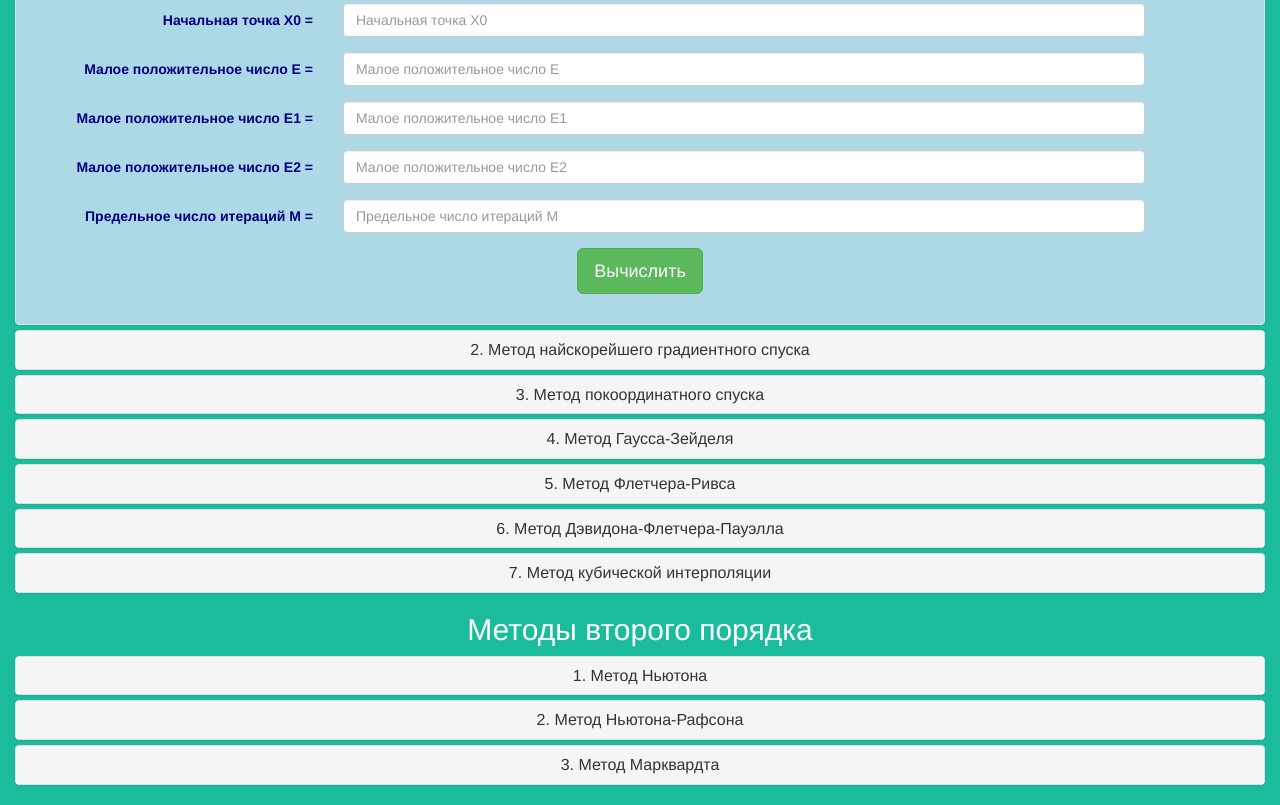
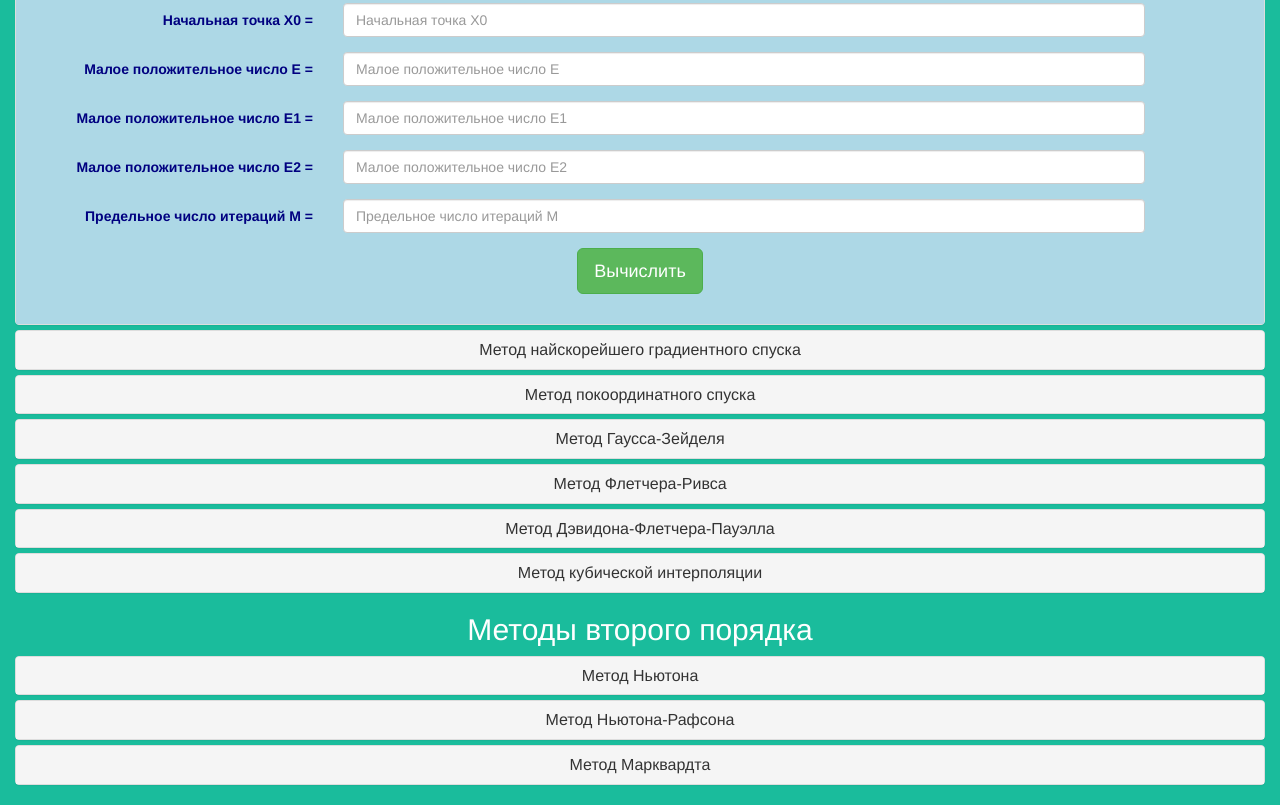
Before and after one commit to vladbeklenyshchev/optimization-algorithms-website, a plain HTML site: page www/index.html in a window 1280 px wide. Shown: the part 973-1778 px from the top of the page. Drawn offline with nearby package versions, Linux system fonts and the light colour scheme.

Commit message:
I removed numbers from the headers.

```diff
--- a/www/index.html
+++ b/www/index.html
@@ -35,7 +35,7 @@
 				    <!-- Заголовок 1 панели -->
 				    <div class="panel-heading">
 				      <h4 class="panel-title">
-				        <a data-toggle="collapse" data-parent="#accordion" href="file:///C:/Users/Tanchik/Desktop/DesignSite/index.html#collapseOne">1. Метод градиентного спуска с постоянным шагом</a>
+				        <a data-toggle="collapse" data-parent="#accordion" href="file:///C:/Users/Tanchik/Desktop/DesignSite/index.html#collapseOne">Метод градиентного спуска с постоянным шагом</a>
 				      </h4>
 				    </div>
 				    <div id="collapseOne" class="panel-collapse collapse in">
@@ -109,7 +109,7 @@
 				    	<!-- Заголовок 2 панели -->
 				    	<div class="panel-heading">
 				      		<h4 class="panel-title">
-				        		<a data-toggle="collapse" data-parent="#accordion" href="file:///C:/Users/Tanchik/Desktop/DesignSite/index.html#collapseTwo">2. Метод найскорейшего градиентного спуска</a>
+				        		<a data-toggle="collapse" data-parent="#accordion" href="file:///C:/Users/Tanchik/Desktop/DesignSite/index.html#collapseTwo">Метод найскорейшего градиентного спуска</a>
 				      		</h4>
 				    	</div>
 				    	<div id="collapseTwo" class="panel-collapse collapse">
@@ -175,7 +175,7 @@
 						<!-- Заголовок 3 панели -->
 					    <div class="panel-heading">
 					      	<h4 class="panel-title">
-					        	<a data-toggle="collapse" data-parent="#accordion" href="file:///C:/Users/Tanchik/Desktop/DesignSite/index.html#collapseThree">3. Метод покоординатного спуска</a>
+					        	<a data-toggle="collapse" data-parent="#accordion" href="file:///C:/Users/Tanchik/Desktop/DesignSite/index.html#collapseThree">Метод покоординатного спуска</a>
 					      	</h4>
 					    </div>
 					    <div id="collapseThree" class="panel-collapse collapse">
@@ -247,7 +247,7 @@
 				    <!-- Заголовок 4 панели -->
 				    <div class="panel-heading">
 				      <h4 class="panel-title">
-				        <a data-toggle="collapse" data-parent="#accordion" href="file:///C:/Users/Tanchik/Desktop/DesignSite/index.html#collapseFour">4. Метод Гаусса-Зейделя</a>
+				        <a data-toggle="collapse" data-parent="#accordion" href="file:///C:/Users/Tanchik/Desktop/DesignSite/index.html#collapseFour">Метод Гаусса-Зейделя</a>
 				      </h4>
 				    </div>
 				    <div id="collapseFour" class="panel-collapse collapse">
@@ -315,7 +315,7 @@
 				    <!-- Заголовок 5 панели -->
 				    <div class="panel-heading">
 				      <h4 class="panel-title">
-				        <a data-toggle="collapse" data-parent="#accordion" href="file:///C:/Users/Tanchik/Desktop/DesignSite/index.html#collapseFive">5. Метод Флетчера-Ривса</a>
+				        <a data-toggle="collapse" data-parent="#accordion" href="file:///C:/Users/Tanchik/Desktop/DesignSite/index.html#collapseFive">Метод Флетчера-Ривса</a>
 				      </h4>
 				    </div>
 				    <div id="collapseFive" class="panel-collapse collapse">
@@ -383,7 +383,7 @@
 				    <!-- Заголовок 6 панели -->
 				    <div class="panel-heading">
 				      <h4 class="panel-title">
-				        <a data-toggle="collapse" data-parent="#accordion" href="file:///C:/Users/Tanchik/Desktop/DesignSite/index.html#collapseSix">6. Метод Дэвидона-Флетчера-Пауэлла</a>
+				        <a data-toggle="collapse" data-parent="#accordion" href="file:///C:/Users/Tanchik/Desktop/DesignSite/index.html#collapseSix">Метод Дэвидона-Флетчера-Пауэлла</a>
 				      </h4>
 				    </div>
 				    <div id="collapseSix" class="panel-collapse collapse">
@@ -451,7 +451,7 @@
 				    <!-- Заголовок 7 панели -->
 				    <div class="panel-heading">
 				      <h4 class="panel-title">
-				        <a data-toggle="collapse" data-parent="#accordion" href="file:///C:/Users/Tanchik/Desktop/DesignSite/index.html#collapseSeven">7. Метод кубической интерполяции</a>
+				        <a data-toggle="collapse" data-parent="#accordion" href="file:///C:/Users/Tanchik/Desktop/DesignSite/index.html#collapseSeven">Метод кубической интерполяции</a>
 				      </h4>
 				    </div>
 				    <div id="collapseSeven" class="panel-collapse collapse">
@@ -522,7 +522,7 @@
 					<!-- Заголовок 1 панели -->
 				    <div class="panel-heading">
 				      	<h4 class="panel-title">
-				        	<a data-toggle="collapse" data-parent="#accordion" href="file:///C:/Users/Tanchik/Desktop/DesignSite/index.html#collapseOne2">1. Метод Ньютона</a>
+				        	<a data-toggle="collapse" data-parent="#accordion" href="file:///C:/Users/Tanchik/Desktop/DesignSite/index.html#collapseOne2">Метод Ньютона</a>
 				      	</h4>
 				    </div>
 				    <div id="collapseOne2" class="panel-collapse collapse">
@@ -591,7 +591,7 @@
 				    <!-- Заголовок 2 панели -->
 				    <div class="panel-heading">
 				      	<h4 class="panel-title">
-				        	<a data-toggle="collapse" data-parent="#accordion" href="file:///C:/Users/Tanchik/Desktop/DesignSite/index.html#collapseTwo2">2. Метод Ньютона-Рафсона</a>
+				        	<a data-toggle="collapse" data-parent="#accordion" href="file:///C:/Users/Tanchik/Desktop/DesignSite/index.html#collapseTwo2">Метод Ньютона-Рафсона</a>
 				      	</h4>
 				    </div>
 				    <div id="collapseTwo2" class="panel-collapse collapse">
@@ -658,7 +658,7 @@
 				    <!-- Заголовок 3 панели -->
 				    <div class="panel-heading">
 				      	<h4 class="panel-title">
-				        	<a data-toggle="collapse" data-parent="#accordion" href="file:///C:/Users/Tanchik/Desktop/DesignSite/index.html#collapseThree2">3. Метод Марквардта</a>
+				        	<a data-toggle="collapse" data-parent="#accordion" href="file:///C:/Users/Tanchik/Desktop/DesignSite/index.html#collapseThree2">Метод Марквардта</a>
 				      	</h4>
 				    </div>
 				    <div id="collapseThree2" class="panel-collapse collapse">
```
